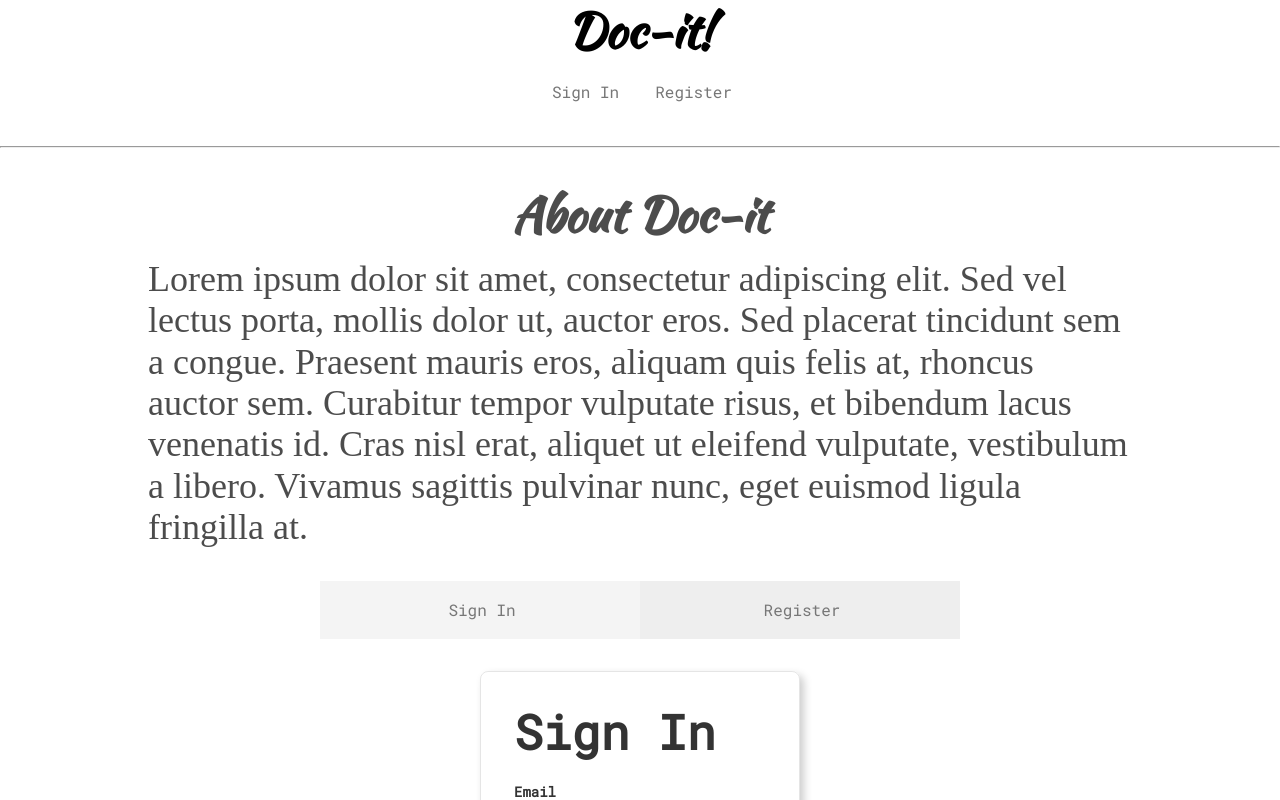
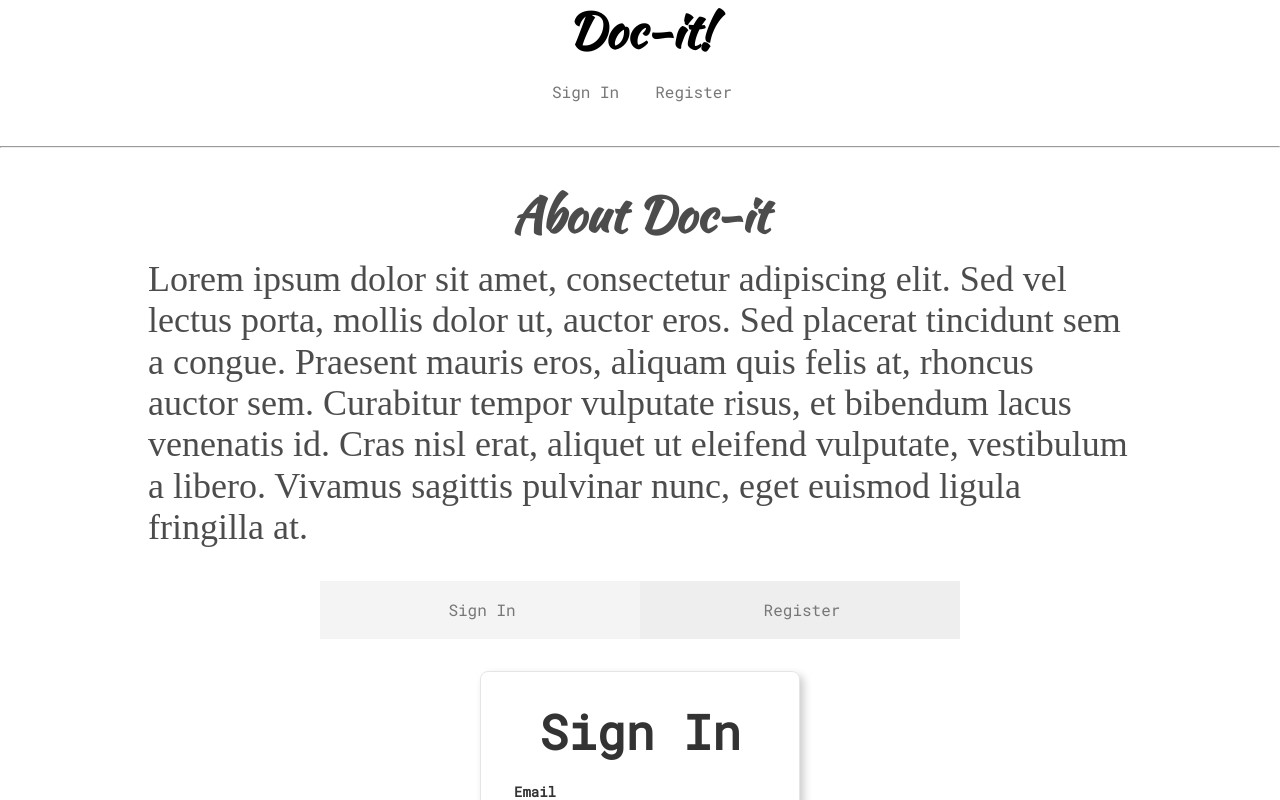
Before and after one commit to Herocod3r/DocIT, a React (Create React App) app in the folder frontend/: page / in a window 1280 px wide. Shown: the top 800 px of the page. Built offline with nearby package versions, Linux system fonts and the light colour scheme; a web font is replaced by a local one.

Commit message:
final fine-tuning

```diff
--- a/frontend/src/Components/Register/Register.js
+++ b/frontend/src/Components/Register/Register.js
@@ -16,7 +16,7 @@ class Register extends Component {
         <main className="pa4 black-80">
           <div className="measure">
             <fieldset id="sign_up" className="ba b--transparent ph0 mh0">
-              <legend className="f1 fw6 ph0 mh0">Register</legend>
+              <legend className="tc f1 fw6 ph0 mh0">Register</legend>
               <div className="mt3">
                 <label className="db fw6 lh-copy f6" htmlFor="name">
                   Name
--- a/frontend/src/Components/SignIn/SignIn.js
+++ b/frontend/src/Components/SignIn/SignIn.js
@@ -15,7 +15,7 @@ class SignIn extends Component {
         <main className="pa4 black-80">
           <div className="measure">
             <fieldset id="sign_up" className="ba b--transparent ph0 mh0">
-              <legend className="f1 fw6 ph0 mh0">Sign In</legend>
+              <legend className="tc f1 fw6 ph0 mh0">Sign In</legend>
               <div className="mt3">
                 <label className="db fw6 lh-copy f6" htmlFor="email-address">
                   Email
```
